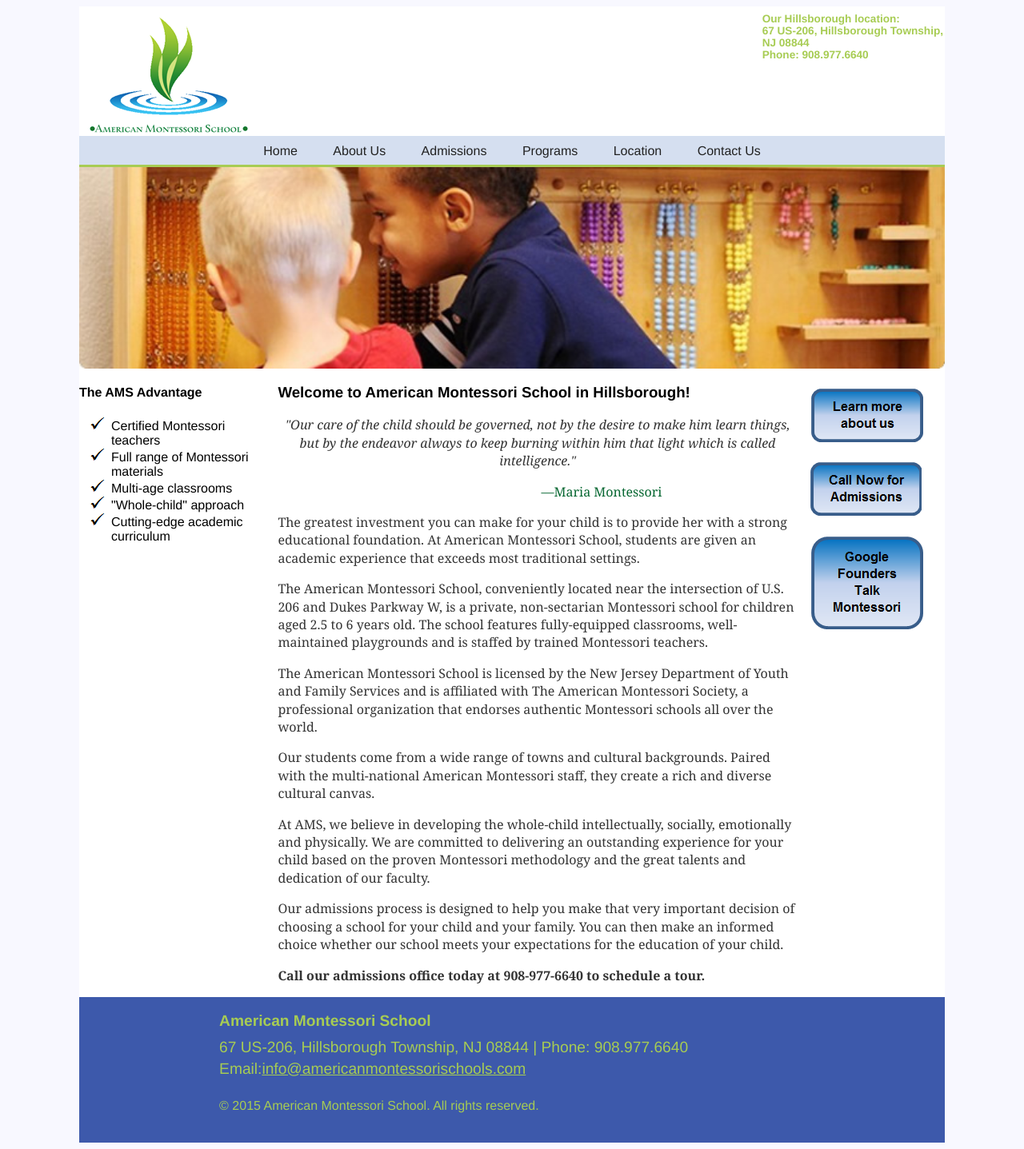
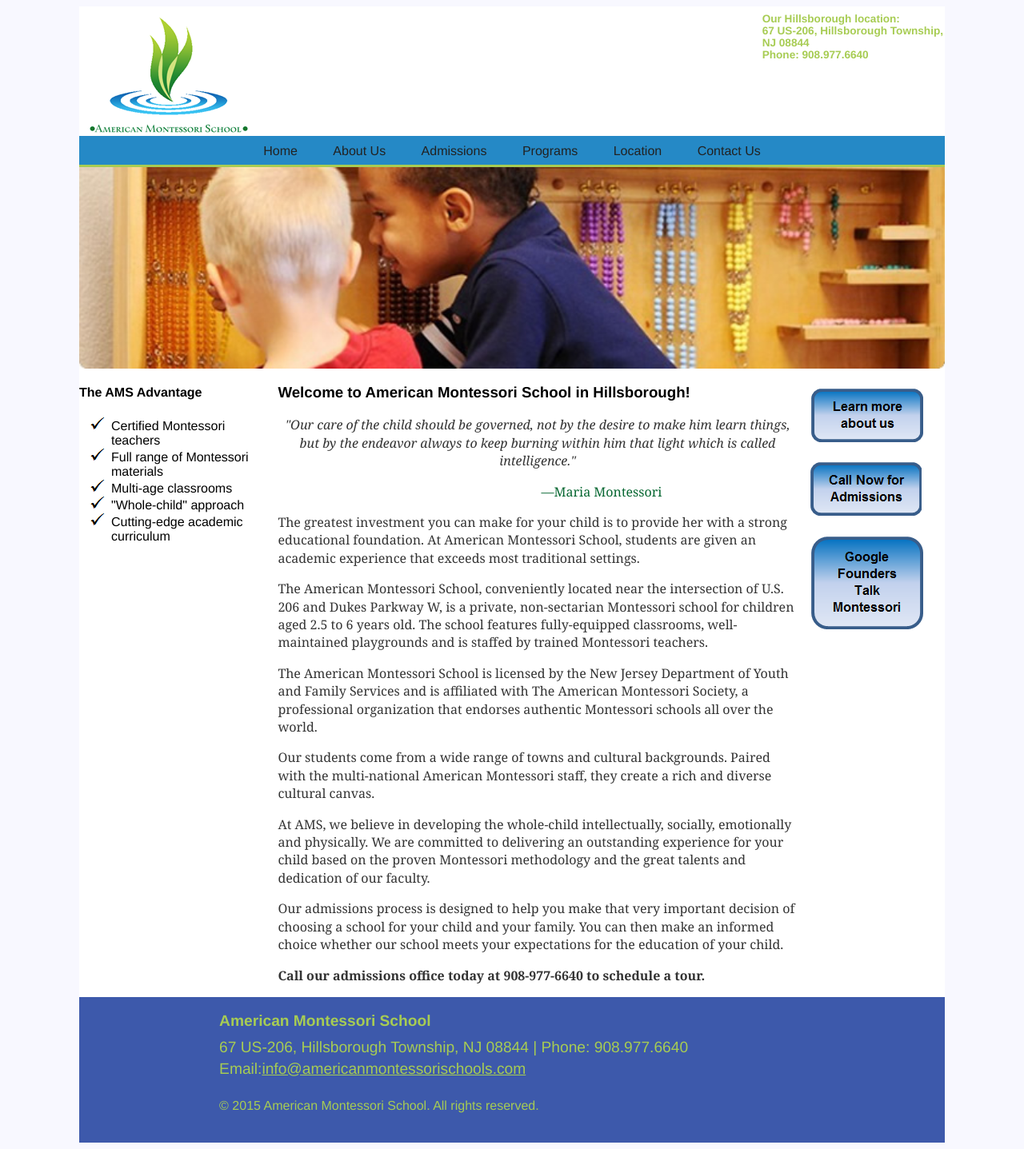
Before and after one commit to americanmontessorischools/americanmontessorischools.github.io, a Jekyll site: the page built from index.html, in a window 1280 px wide. Shown: the whole page at 80% size. Built offline with Jekyll 4.4.1, drawn with Linux system fonts in a browser that asks for light colours.

Commit message:
Update main.css

```diff
--- a/css/main.css
+++ b/css/main.css
@@ -27,7 +27,7 @@
 }
 
 #top_nav {
-	background-color: #D5DFF0;
+	background-color: #2589C6;
 	margin: 0 auto;
 	text-align: center;
 	border-bottom:3px solid #A7CC53;
```
